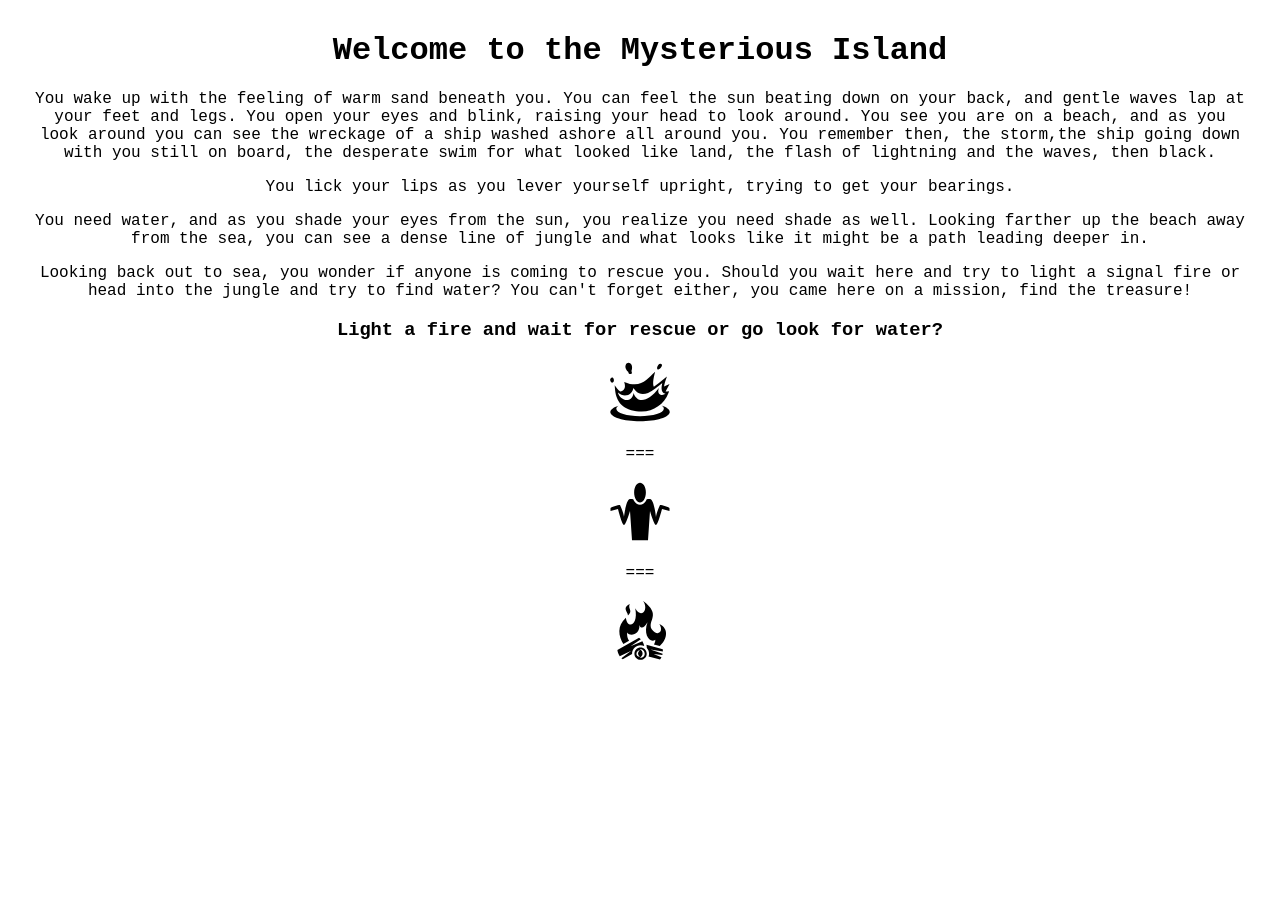
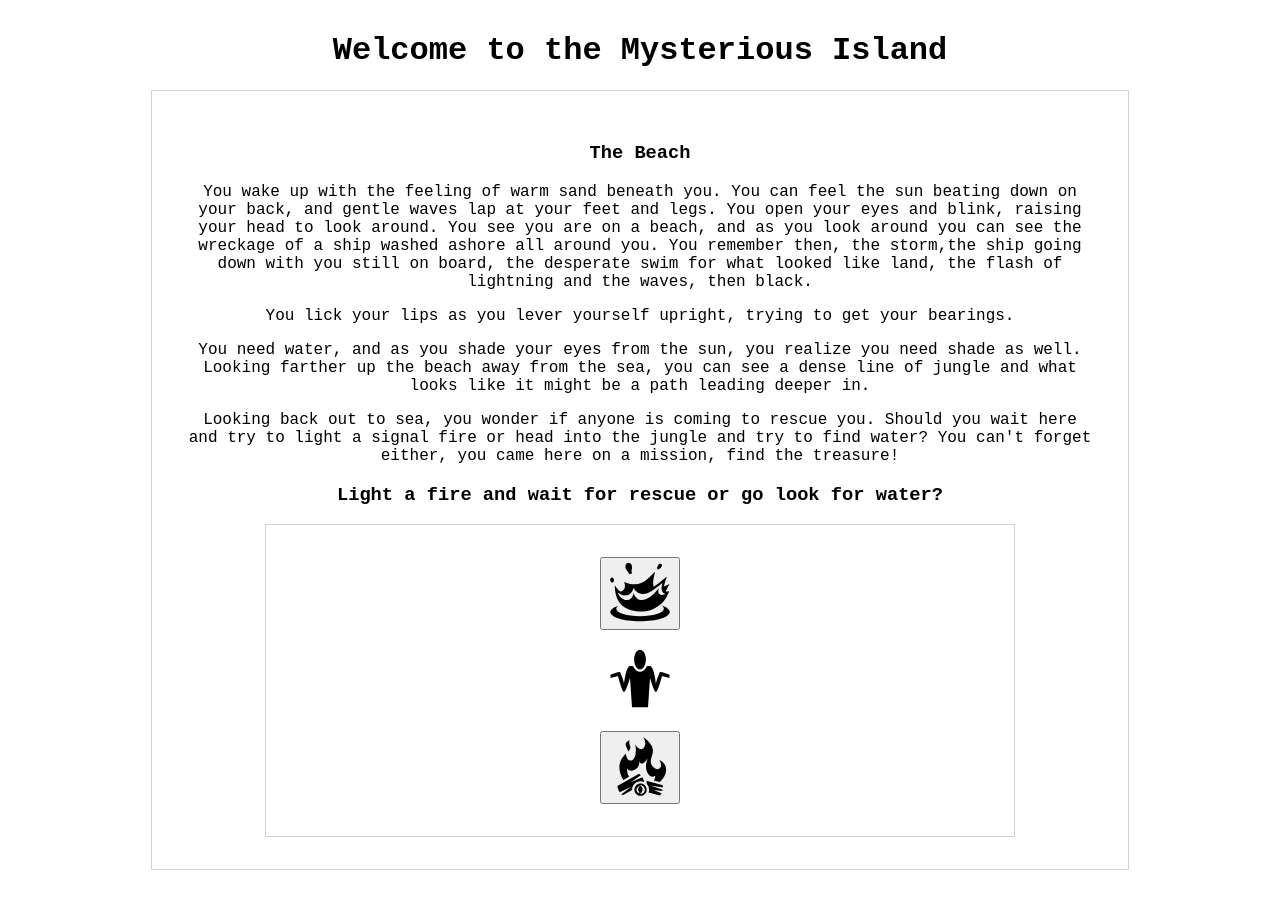
Before and after one commit to owentashlin/games, a React (Create React App) app: page /games/island in a window 1280 px wide. Before the commit the page ends 800 px from the top, so only its background shows below. Built offline with nearby package versions, Linux system fonts and the light colour scheme.

Commit message:
working on functions for beach page

```diff
--- a/src/App.css
+++ b/src/App.css
@@ -3,9 +3,3 @@
   margin: 2rem;
   font-family: 'Courier New', Courier, monospace;
 }
-
-
-
-.App-link {
-  color: #61dafb;
-}
--- a/src/Pages/Games/Games.css
+++ b/src/Pages/Games/Games.css
@@ -3,12 +3,20 @@
     padding: 2rem;
     width: 75%;
     border: 1px solid lightgray;
+}
+
+.next {
+    min-width: 10rem;
+    max-width: 20rem;
+    padding: 5px 10px;
+    border: 1px dotted grey;
+    border-radius: 24px;
+    background-color: rgb(198, 217, 223);
+    font-style: italic;
+    color: black;
     font-family: 'Courier New', Courier, monospace;
 }
 
-button {
-    font-family: 'Courier New', Courier, monospace;
-    min-width: 10rem;
-    max-width: 20rem;
-    margin: 2px;
+.link {
+    color: black;
 }
--- a/src/Pages/Games/TheIsland/TheBeach/FindWater.jsx
+++ b/src/Pages/Games/TheIsland/TheBeach/FindWater.jsx
@@ -7,7 +7,7 @@ function FindWater() {
 
     <p>You think you can hear running water up ahead. As you walk, you see a small stream. You bend down and cup you hands in the cold water, washing your face and hands, and drinking as much as you can since you don’t know when the next time you will find water is.</p>
 
-   <Link to='/games/island/path'>The Path</Link>
+   <button className='next'><Link className='link' to='/games/island/path'>Next:The Path</Link></button>
 </> )
 }
 
--- a/src/Pages/Games/TheIsland/TheBeach/TheBeach.jsx
+++ b/src/Pages/Games/TheIsland/TheBeach/TheBeach.jsx
@@ -2,10 +2,10 @@ import React from "react";
 import {useState} from 'react'
 import LightFire from "./LightFire"
 import FindWater from "./FindWater"
-import { GiCampfire } from "react-icons/gi";
-import { GiWaterSplash } from "react-icons/gi";
+import {GiCampfire} from "react-icons/gi";
+import {GiWaterSplash} from "react-icons/gi";
 import {GiShrug} from "react-icons/gi"
-
+import './../../Games.css'
 
 
 function TheBeach() {
@@ -13,20 +13,21 @@ function TheBeach() {
 const [toggleFire, setToggleFire] = useState(false)
 const [toggleWater, setToggleWater] = useState(false)
 
-
 const handleToggleFire = () => {
     setToggleFire(!toggleFire)
     setToggleWater(false)
+    document.getElementById("water").disabled = true
 }
 
 const handleToggleWater = () => {
     setToggleWater(!toggleWater)
     setToggleFire(false)
+    document.getElementById("campfire").disabled = true
 }
 
-
     return (
-        <div>
+        <div className='games'>
+        <h3>The Beach</h3>
         <p>You wake up with the feeling of warm sand beneath you. You can feel the sun beating down on your back, and gentle waves lap at your feet and legs. You open your eyes and blink, raising your head to look around. You see you are on a beach, and as you look around you can see the wreckage of a ship washed ashore all around you. You remember then, the storm,the ship going down with you still on board, the desperate swim for what looked like land, the flash of lightning and the waves, then black.</p>
         <p>You lick your lips as you lever yourself upright, trying to get your bearings.</p>
 
@@ -36,13 +37,13 @@ const handleToggleWater = () => {
 
         <h3>Light a fire and wait for rescue or go look for water?</h3>
 
-        <div>
+        <div className='games'>
             {
-            (toggleWater === false)?<GiWaterSplash onClick={handleToggleWater} size='4rem'/>:<FindWater/>
+            (toggleWater === false)?<button id='water'><GiWaterSplash onClick={handleToggleWater} size='4rem'/></button>:<FindWater/>
                 }
-             <p>===</p><GiShrug size='4rem'/><p>===</p>
+             <p><GiShrug size='4rem'/></p>
                 {
-            (toggleFire === false)?<GiCampfire onClick={handleToggleFire} size='4rem'/>:<LightFire/>
+            (toggleFire === false)?<button id='campfire'><GiCampfire onClick={handleToggleFire} size='4rem'/></button>:<LightFire/>
                 }
         </div>
 
--- a/src/Pages/Games/TheIsland/TheHollow/TheHollow.jsx
+++ b/src/Pages/Games/TheIsland/TheHollow/TheHollow.jsx
@@ -18,7 +18,7 @@ const handleClickDown = function() {
 
 
     return (
-        <>
+        <div className='games'>
         <p>You come to a fork in the path. The right goes up, and you can see a break in the trees ahead. The left path goes down and curves away out of sight. What you can see of the path seems to be shrouded in a dense fog.</p>
         <h3>Take the path going up or the path going down?</h3>
         <button onClick={handleClickUp}>up</button>
@@ -26,7 +26,7 @@ const handleClickDown = function() {
         <br></br>
         <button onClick={handleClickDown} >down</button>
         {chooseDown && (<Down/>)}
-        </>
+        </div>
      );
 }
 
--- a/src/Pages/Games/TheIsland/TheLights/TheLights.jsx
+++ b/src/Pages/Games/TheIsland/TheLights/TheLights.jsx
@@ -19,7 +19,7 @@ const handleToggleNo = function() {
 }
 
     return (
-        <div>
+        <div className='games'>
         <p>As you continue along the path, though, you see lights ahead in the gloom of the forest. They are warm and look to be just out of easy shouting distance. The lights seem to be bobbing up and down gently, like someone carrying a torch. Could that be another person or people!?
         </p>
         <h3>Follow the lights or stay on the path?</h3>
--- a/src/Pages/Games/TheIsland/ThePath/ThePath.jsx
+++ b/src/Pages/Games/TheIsland/ThePath/ThePath.jsx
@@ -20,12 +20,12 @@ const handleToggleRight = function() {
     setToggleLeft(false)
 }
     return (
-        <div>
+        <div className='games'>
+        <h3>The Path</h3>
         <p>Refreshed you stand up again, stepping over the small stream and follow the path father into the forest, until you come to a fork. You can turn left or right. Looking down both paths, they seem to be largely the same. You decide to take a chance.</p>
 
         <h3>Turn left or right?</h3>
-            <div>
-
+            <div className='games'>
             {
             (toggleRight === false)?<WiWindDeg onClick={handleToggleRight} size="4rem" style = {{transform:'rotate(90deg)'}}/>:<TurnRight/>
             }
--- a/src/Pages/Games/TheIsland/TheStones/TheStones.jsx
+++ b/src/Pages/Games/TheIsland/TheStones/TheStones.jsx
@@ -17,7 +17,7 @@ const handleClickExplore = function() {
 }
 
     return (
-        <>
+        <div className='games'>
         <p>Following the road, you come to what looks like a pair of standing stones on either side of the path. The great grey stones are covered in moss and lichen, and one leans precariously to the side. When you look closer, you can see deep groves cut in swirling patterns on the stones that seem to hum and emit an eerie light when you get close. The path leads between them, standing as silent guardians for whatever lies beyond.</p>
 
         <h3>Keep exploring or turn back?</h3>
@@ -26,7 +26,7 @@ const handleClickExplore = function() {
         <br></br>
         <button onClick={handleClickExplore}>explore</button>
         {chooseExplore && (<Explore/>)}
-        </>
+        </div>
      );
 }
 
--- a/src/Pages/Games/TheIsland/TheTemple/TheTemple.jsx
+++ b/src/Pages/Games/TheIsland/TheTemple/TheTemple.jsx
@@ -17,7 +17,7 @@ const handleClickFeather = function() {
 }
 
     return (
-        <>
+        <div className='games'>
         <p>You walk through arching entrance and as your eyes adjust to the dim interior, you see that in the center of the room is a stone pedestal, and on that pedestal is a set of golden balancing scales. On one side is what looks like a solid gold idol of some goddess, mouth open and screaming. On the other side is a single feather, emerald green in color and vibrant even in the gloom of the chamber.</p>
 
         <h3>Take the idol or the feather?</h3>
@@ -25,7 +25,7 @@ const handleClickFeather = function() {
         {chooseIdol && (<Idol/>)}
         <button onClick={handleClickFeather}>feather</button>
         {chooseFeather && (<Feather/>)}
-        </>
+        </div>
      );
 }
 
```
Also changed, not shown: src/Pages/Games/TheIsland/TheBeach/LightFire.jsx (+7 -0 lines).
